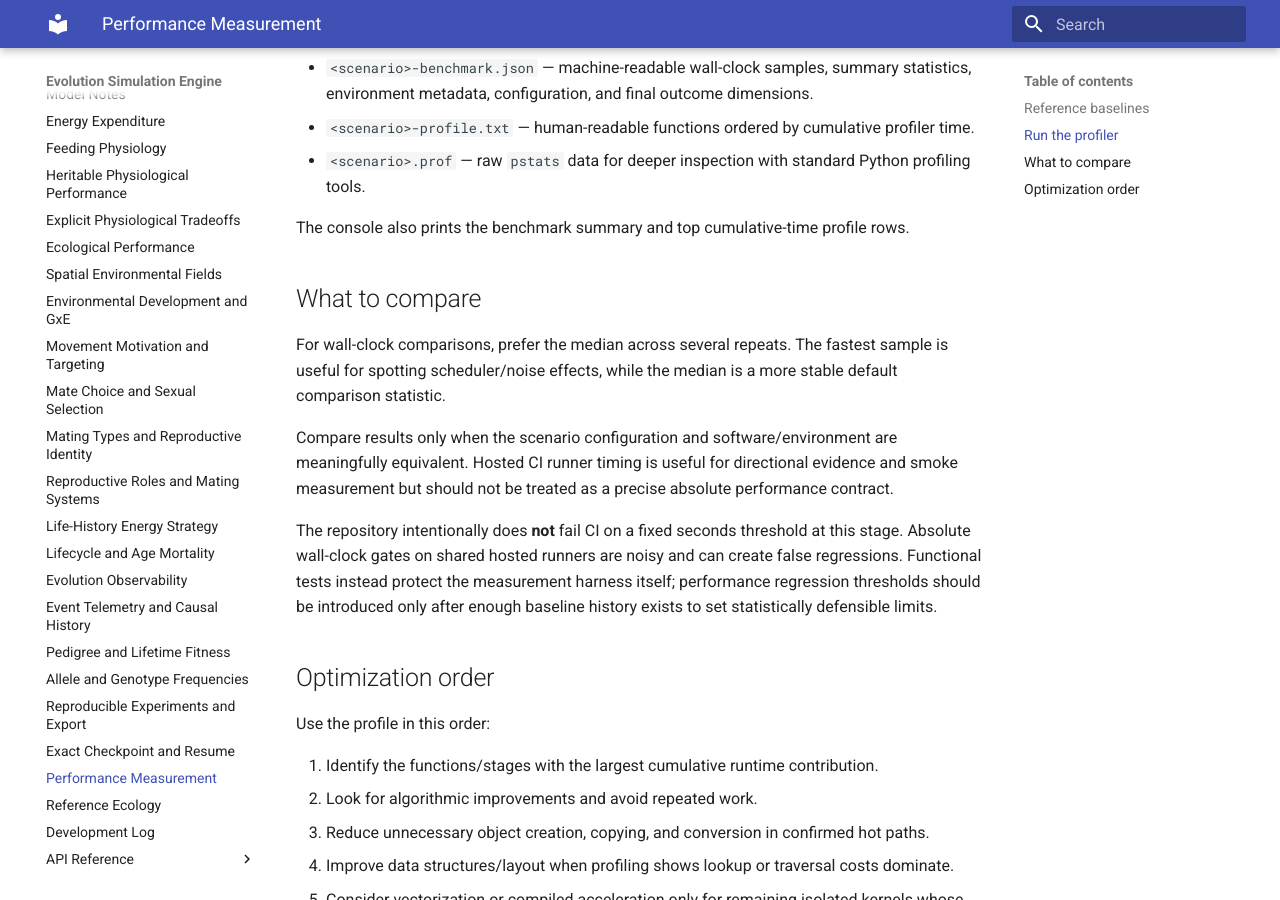
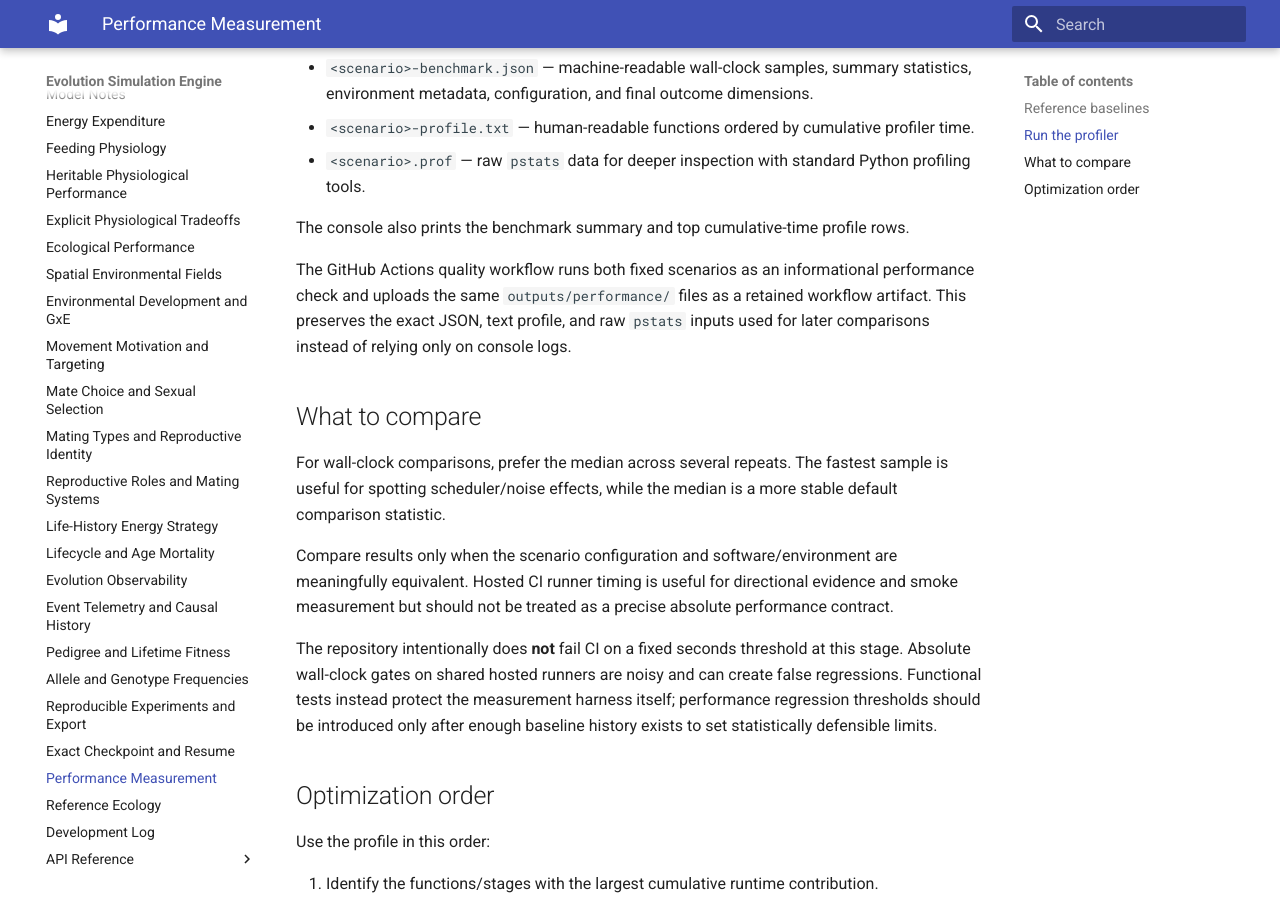
Before and after one commit to abdullahkhan57721/evolution-simulation-engine, an MkDocs documentation site: the page built from docs/performance.md, in a window 1280 px wide and 900 px high, scrolled down 1021 px. Built offline with MkDocs 1.6.1 and Material for MkDocs 9.7.7, drawn with Linux system fonts in a browser that asks for light colours.

Commit message:
Document retained CI performance artifacts

```diff
--- a/docs/performance.md
+++ b/docs/performance.md
@@ -37,6 +37,8 @@ By default artifacts are written under `outputs/performance/`:
 
 The console also prints the benchmark summary and top cumulative-time profile rows.
 
+The GitHub Actions quality workflow runs both fixed scenarios as an informational performance check and uploads the same `outputs/performance/` files as a retained workflow artifact. This preserves the exact JSON, text profile, and raw `pstats` inputs used for later comparisons instead of relying only on console logs.
+
 ## What to compare
 
 For wall-clock comparisons, prefer the median across several repeats. The fastest sample is useful for spotting scheduler/noise effects, while the median is a more stable default comparison statistic.
```
